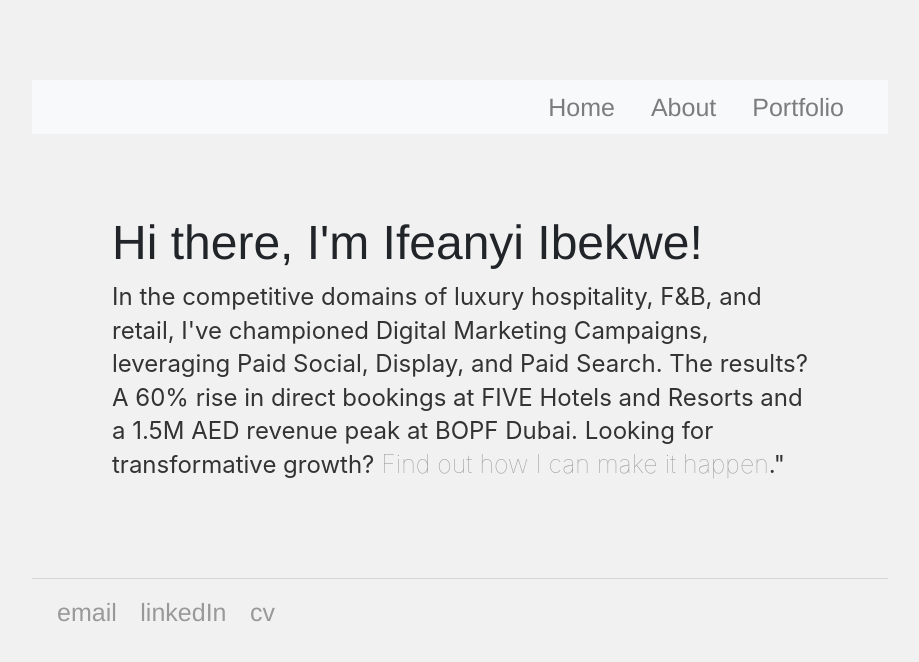
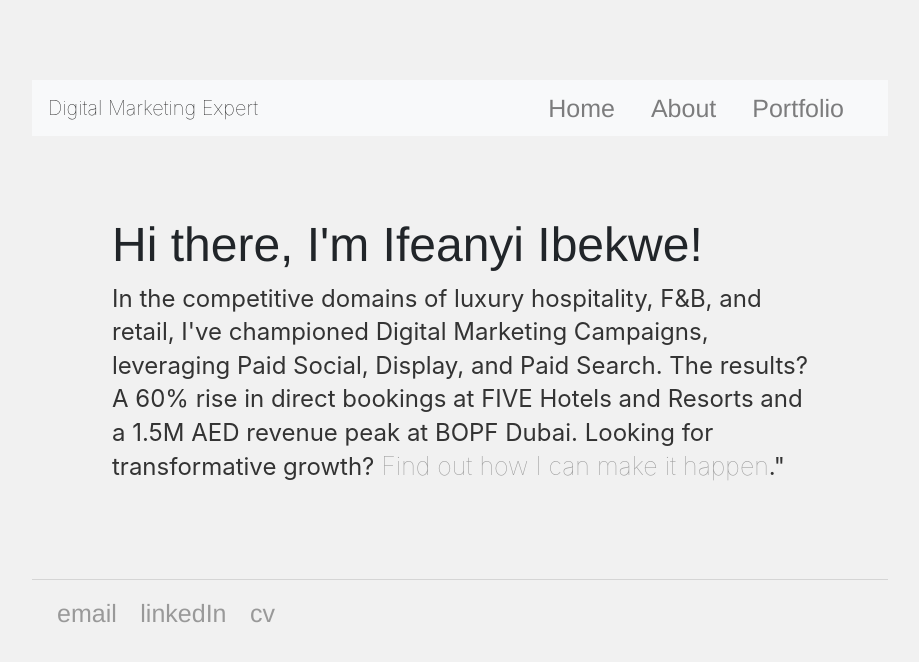
Before and after one commit to IfeanyiIbekwe/ifeanyiibekwe.github.io, a Jekyll site: the page built from index.html, in a window 1280 px wide. Shown: the top 662 px of the page, without its empty margins (180-1099 px from the left). Built offline with Jekyll 4.4.1, drawn with Linux system fonts in a browser that asks for light colours.

Commit message:
Update default.html

```diff
--- a/_layouts/default.html
+++ b/_layouts/default.html
@@ -13,7 +13,7 @@
 
 <body>
 <nav class="navbar navbar-expand-lg navbar-light bg-light">
-    <a class="navbar-brand" href="/"> </a>
+    <a class="navbar-brand" href="/"> Digital Marketing Expert</a>
     <button class="navbar-toggler" type="button" data-toggle="collapse" data-target="#navbarNav" aria-controls="navbarNav" aria-expanded="false" aria-label="Toggle navigation">
         <span class="navbar-toggler-icon"></span>
     </button>
```
